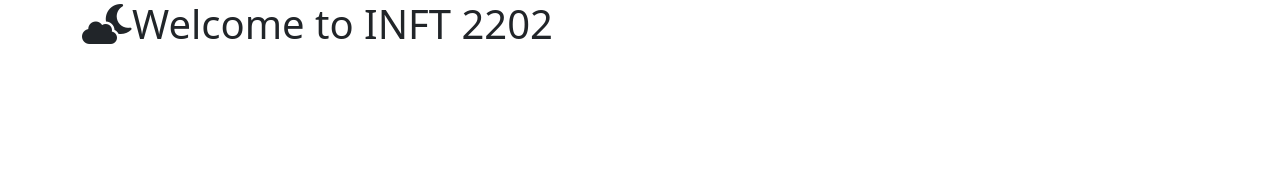
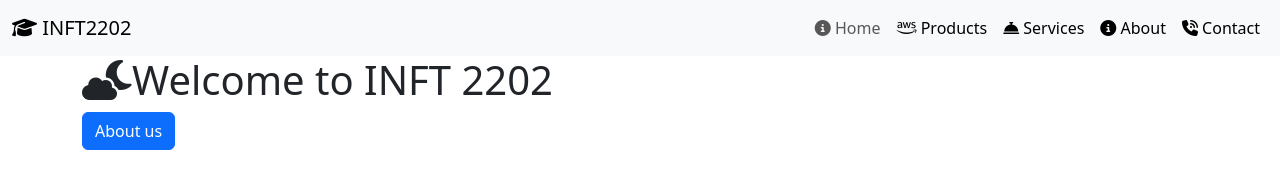
Before and after one commit to AngurisDeo/AngurisDeo-INFT2202-CSS, a website: page week2/day1/index.html in a window 1280 px wide. Drawn offline with nearby package versions, Linux system fonts and the light colour scheme; files whose address does not match are found by name.

Commit message:
Resolved merge conflict in index.html

```diff
--- a/week2/day1/index.html
+++ b/week2/day1/index.html
@@ -5,6 +5,9 @@
     <meta name="viewport"
           content="width=device-width, user-scalable=no, initial-scale=1.0, maximum-scale=1.0, minimum-scale=1.0">
     <meta http-equiv="X-UA-Compatible" content="ie=edge">
+
+    <title>Home</title>
+
     <title>INFT 2202 - Client Side Scripting</title>
 
     <!-- Include CSS -->
@@ -13,10 +16,45 @@
     <link rel="stylesheet" href="./node_modules/@fortawesome/fontawesome-free/css/all.min.css">
 
 </head>
+
+<header>
+    <nav class="navbar navbar-expand-lg bg-body-tertiary">
+        <div class="container-fluid">
+            <a class="navbar-brand" href="index.html"><i class="fa-solid fa-graduation-cap"></i> INFT2202</a>
+            <div class="collapse navbar-collapse" id="navbarSupportedContent">
+                <ul class="navbar-nav ms-auto mb-2 mb-lg-0">
+                    <li class="nav-item">
+                        <a class="nav-link " aria-current="page" href="index.html"> <i class="fa-solid fa-circle-info"></i> Home</a>
+
+                    </li>
+                    <li class="nav-item">
+                        <a class="nav-link active" aria-current="page" href="products.html"><i class="fa-brands fa-aws"></i> Products</a>
+                    </li>
+                    <li class="nav-item">
+                        <a class="nav-link active " aria-current="page" href="services.html"><i class="fa-sharp-duo tone fa-solid fa-bell-concierge"></i> Services </a>
+                    </li>
+                    <li class="nav-item">
+                        <a class="nav-link active" aria-current="page" href="about.html"><i class="fa-solid fa-circle-info"></i> About </a>
+                    </li>
+                    <li class="nav-item">
+                        <a class="nav-link active" aria-current="page" href="contact.html"><i class="fa-solid fa-phone-volume"></i> Contact</a>
+                    </li>
+                    <li class="nav-item dro">
+
+
+                </ul>
+
+            </div>
+        </div>
+    </nav>
+</header>
+
 <body>
 
 <div class="container">
     <h1><i class="fa-solid fa-cloud-moon"></i>Welcome to INFT 2202</h1>
+
+    <button id="AboutBtn" class="btn btn-primary">About us </button>
 </div>
 
 <!-- Include Scripts -->
```
